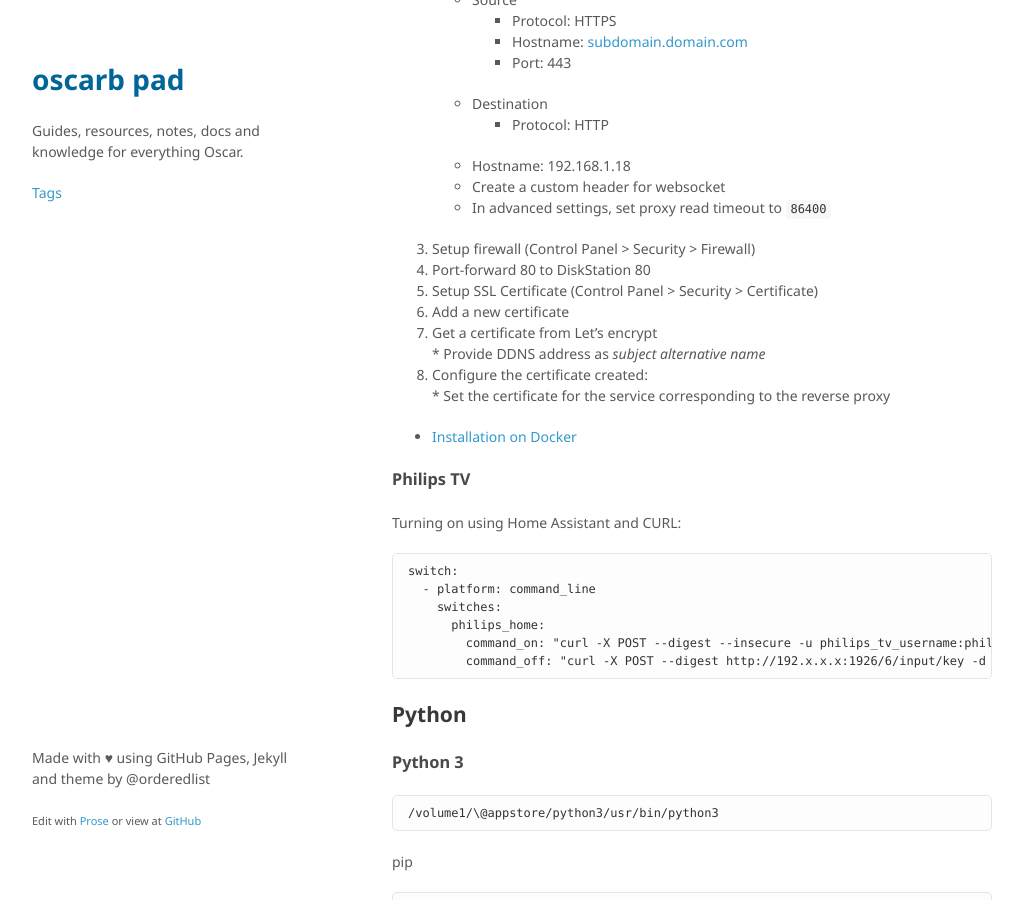
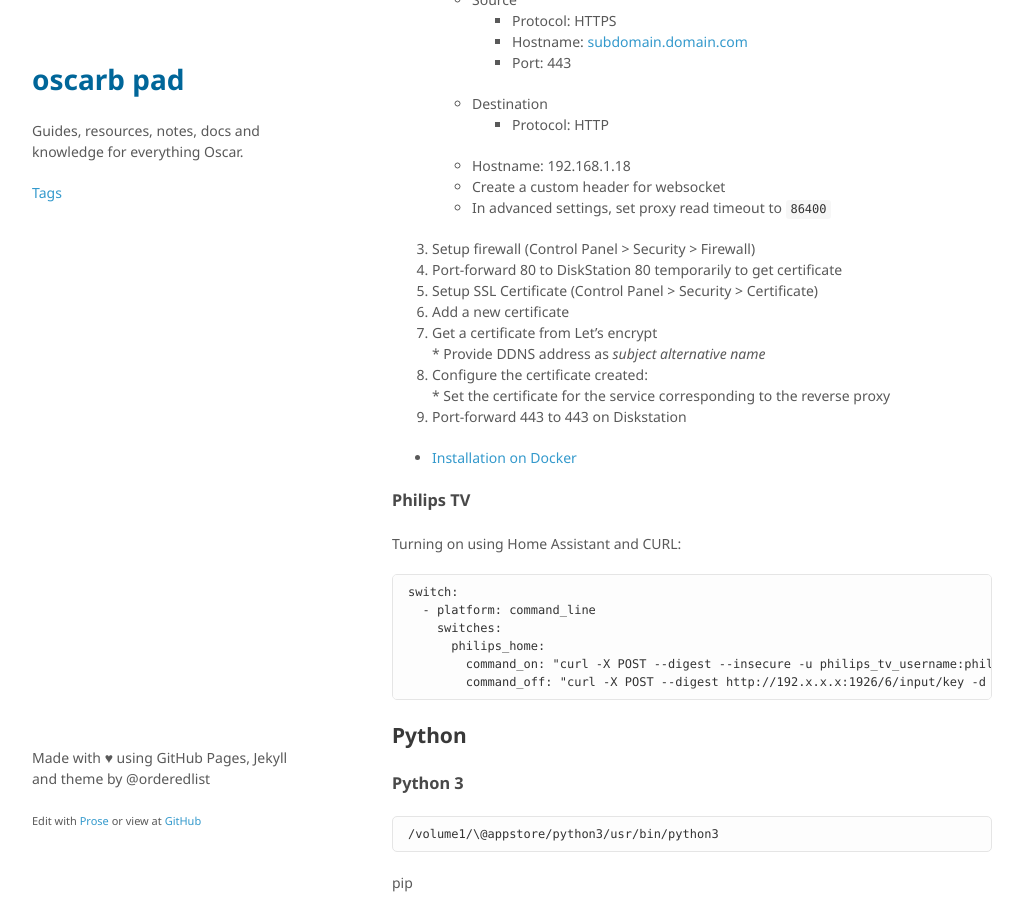
Before and after one commit to oscarb/pad, a Jekyll site: the page built from _docs/ds713.md, in a window 1280 px wide and 900 px high, scrolled down 7479 px. Shown: the whole window, without its empty margins (128-1151 px from the left). Built offline with Jekyll 4.4.1, drawn with Linux system fonts in a browser that asks for light colours; some web fonts are replaced.

Commit message:
Update ds713.md

```diff
--- a/_docs/ds713.md
+++ b/_docs/ds713.md
@@ -325,13 +325,14 @@ https://documenter.getpostman.com/view/6167403/Rzfni66c?version=latest
    * Create a custom header for websocket
    * In advanced settings, set proxy read timeout to `86400`
 0. Setup firewall (Control Panel > Security > Firewall)
-0. Port-forward 80 to DiskStation 80
+0. Port-forward 80 to DiskStation 80 temporarily to get certificate
 0. Setup SSL Certificate (Control Panel > Security > Certificate)
   0. Add a new certificate
   0. Get a certificate from Let's encrypt
   	* Provide DDNS address as *subject alternative name*
   0. Configure the certificate created:
   	* Set the certificate for the service corresponding to the reverse proxy
+0. Port-forward 443 to 443 on Diskstation
 
 
 
```
